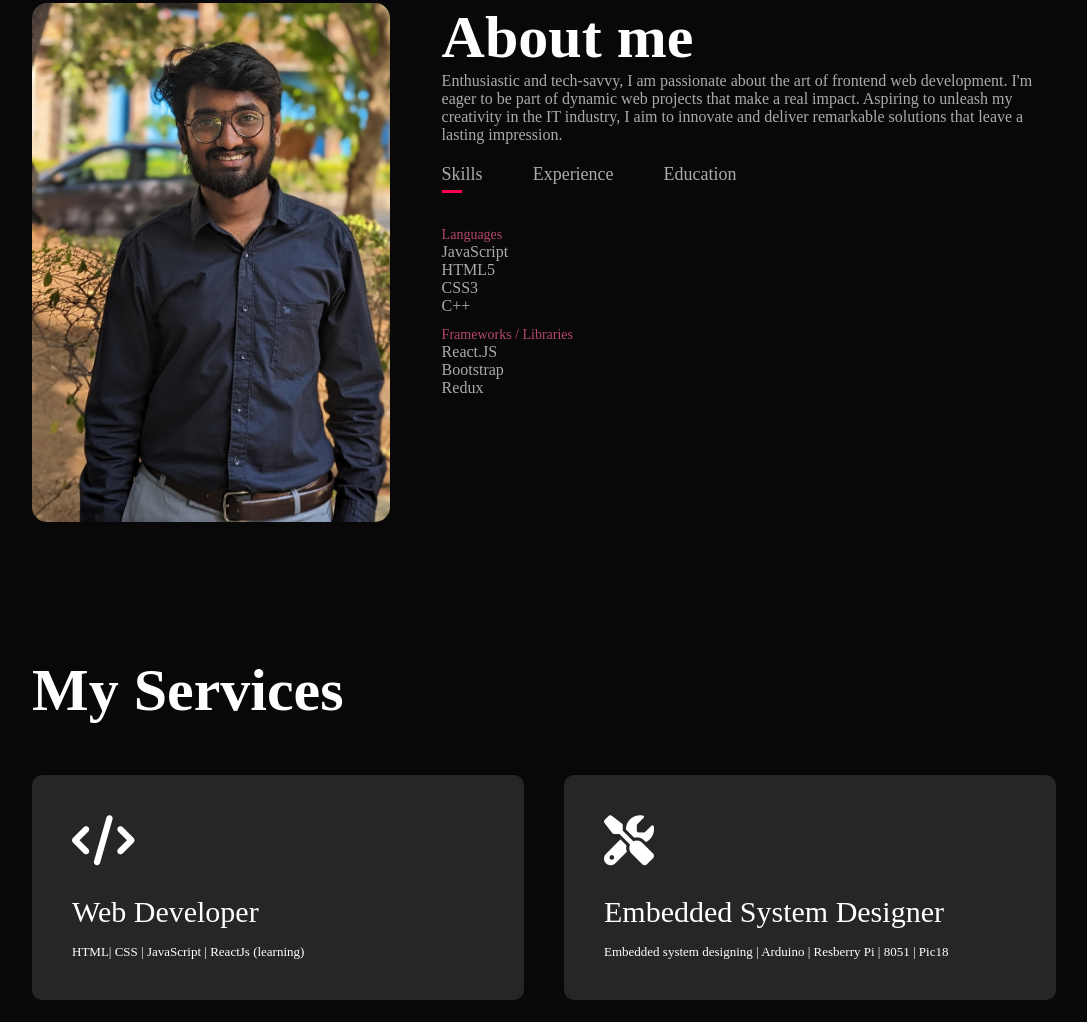
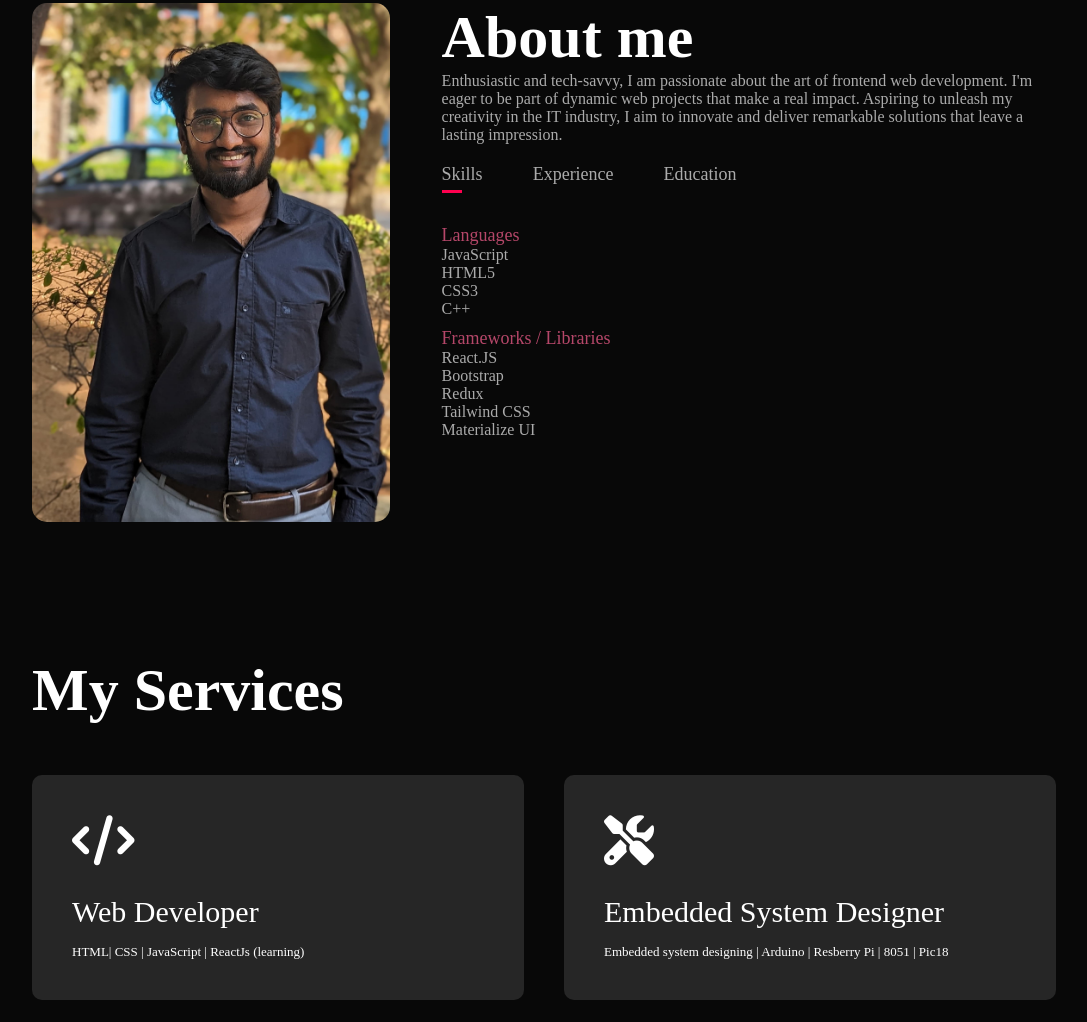
Before and after one commit to abhishek-rathod1/portfolio, a plain HTML site: page index.html in a window 1280 px wide. Shown: the part 887-1909 px from the top of the page, without its empty margins (96-1183 px from the left). Drawn offline with Linux system fonts and the light colour scheme.

Commit message:
updated css

```diff
--- a/index.html
+++ b/index.html
@@ -53,7 +53,7 @@
                 <div class="tab-contents active-tab" id="skills">
                     <ul>
                         <li><span>Languages</span><br><ul>JavaScript</ul><ul>HTML5</ul><ul>CSS3</ul><ul>C++</ul></li>
-                        <li><span>Frameworks / Libraries</span><br>React.JS<br>Bootstrap<br>Redux</li>
+                        <li><span>Frameworks / Libraries</span><br>React.JS<br>Bootstrap<br>Redux<br>Tailwind CSS<br>Materialize UI</li>
                         <!-- <li><span>Embedded System</span><br>Embedded system designing<br>Raspberry Pi<br>Arduino Uno, Mega, Nano<br>ESP8266</li> -->
                     </ul>
                 </div>
--- a/style.css
+++ b/style.css
@@ -137,7 +137,7 @@ nav ul li a:hover::after{
 
 .tab-contents ul li span{
     color: #b54769;
-    font-size: 14px;
+    font-size: 18px;
 
 }
 
```
